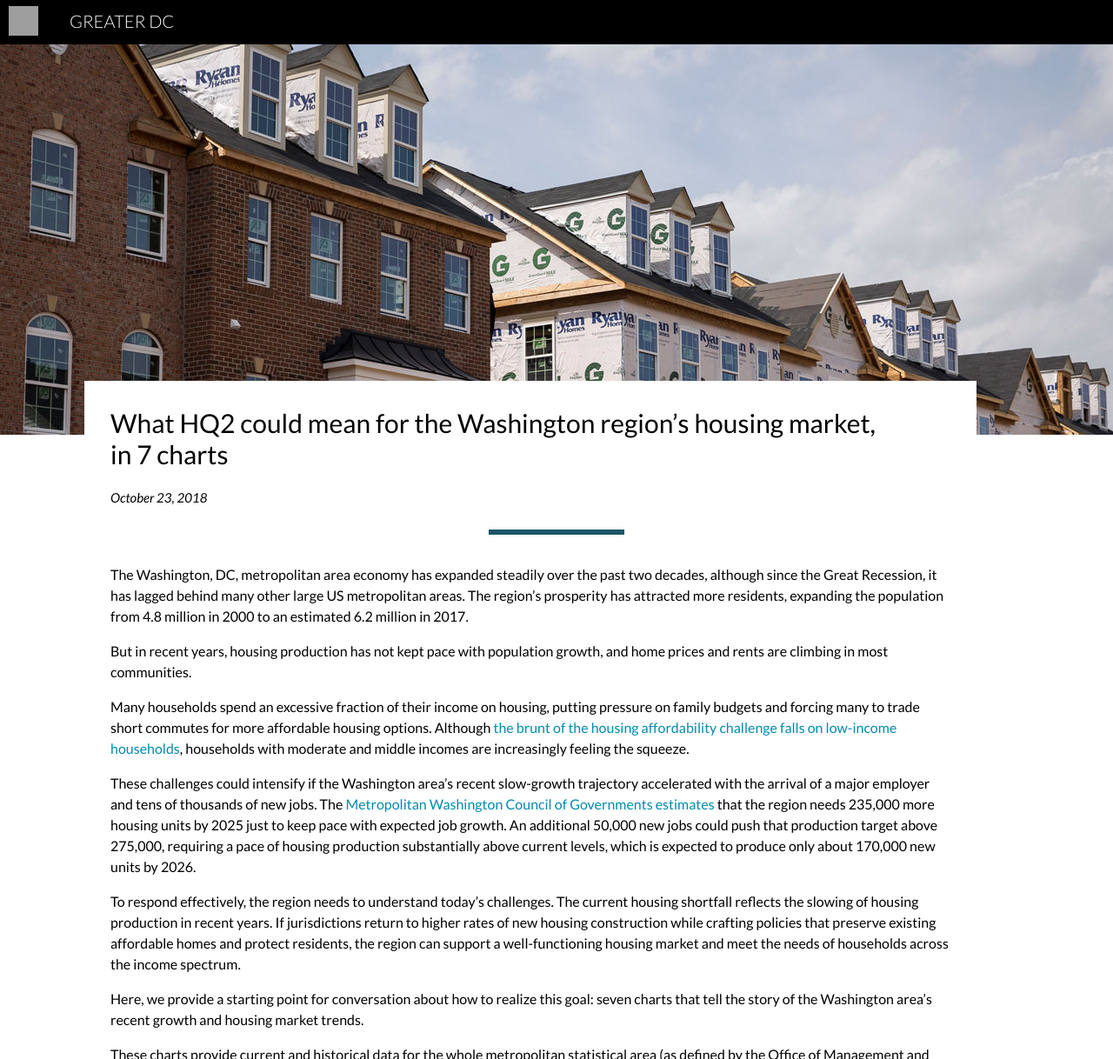
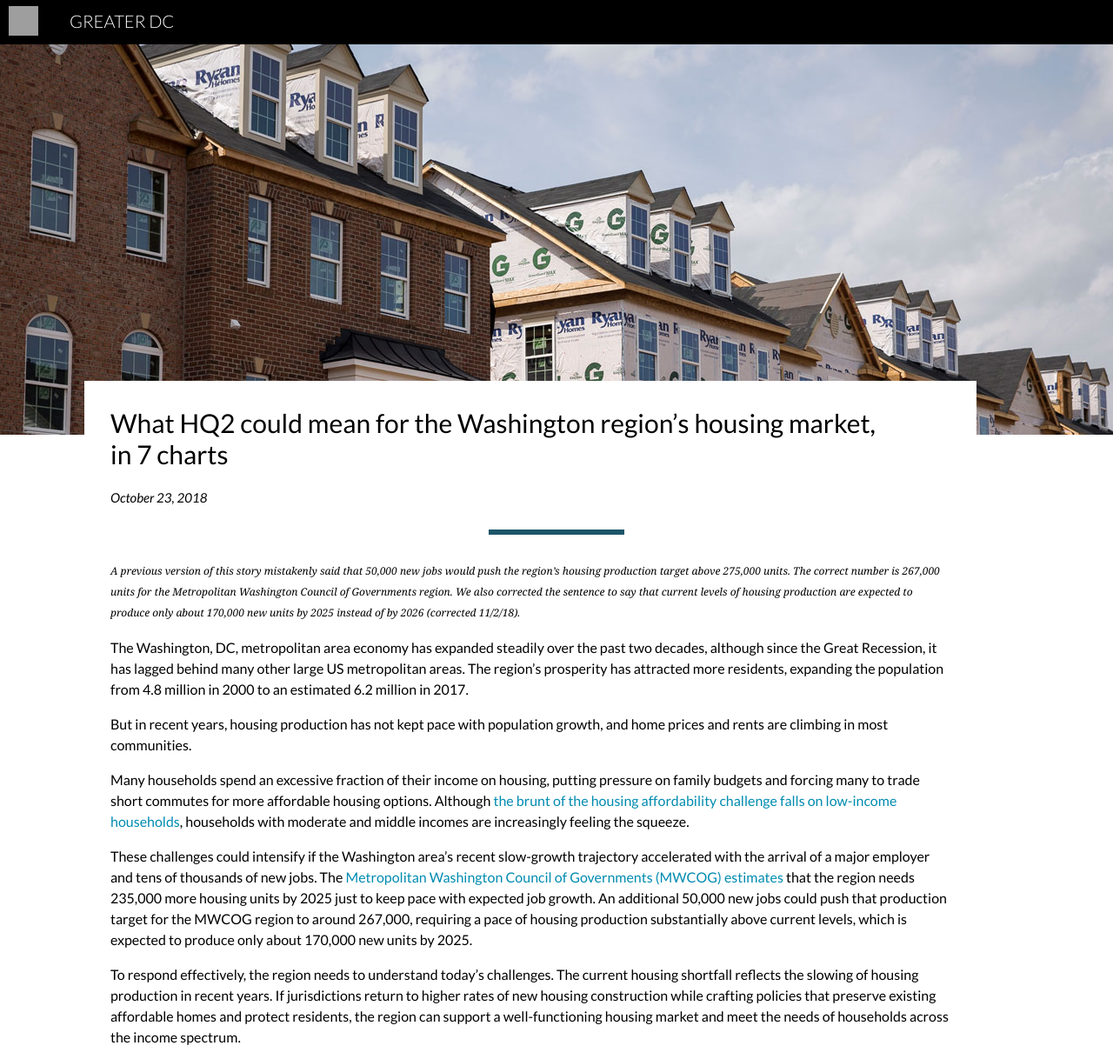
Before and after one commit to UI-Research/amazon-hq2-washington-housing-charts, a plain HTML site: page index.html in a window 1280 px wide. Shown: the top 1218 px of the page at 87% size. Drawn offline with nearby package versions, Linux system fonts and the light colour scheme; grey boxes are pictures that could not be loaded.

Commit message:
Add correction for incorrect numbers in 4th paragraph:

```diff
--- a/css/main.css
+++ b/css/main.css
@@ -147,6 +147,11 @@ body {
 }
 .main article p {
     margin-top: 0;
+}
+.correction {
+    font-family: Georgia, serif;
+    font-size: 12px;
+    font-style: italic;
 }
 .main h1 {
     font-size: 2em;
--- a/index.html
+++ b/index.html
@@ -123,13 +123,15 @@ j=d.createElement(s),dl=l!='dataLayer'?'&l='+l:'';j.async=true;j.src=
 
         <hr/>
         <div class = "main wrapper clearfix top">
+                <p class="correction">A previous version of this story mistakenly said that 50,000 new jobs would push the region’s housing production target above 275,000 units. The correct number is 267,000 units for the Metropolitan Washington Council of Governments region.  We also corrected the sentence to say that current levels of housing production are expected to produce only about 170,000 new units by 2025 instead of by 2026 (corrected 11/2/18).</p>
+
                 <p>The Washington, DC, metropolitan area economy has expanded steadily over the past two decades, although since the Great Recession, it has lagged behind many other large US metropolitan areas. The region&rsquo;s prosperity has attracted more residents, expanding the population from 4.8 million in 2000 to an estimated 6.2 million in 2017.</p>
 
                 <p>But in recent years, housing production has not kept pace with population growth, and home prices and rents are climbing in most communities.</p>
 
                 <p>Many households spend an excessive fraction of their income on housing, putting pressure on family budgets and forcing many to trade short commutes for more affordable housing options. Although <a href = "https://www.urban.org/research/publication/housing-security-washington-region" target = "_blank">the brunt of the housing affordability challenge falls on low-income households</a>, households with moderate and middle incomes are increasingly feeling the squeeze.</p>
 
-                <p>These challenges could intensify if the Washington area&rsquo;s recent slow-growth trajectory accelerated with the arrival of a major employer and tens of thousands of new jobs. The <a href="https://www.mwcog.org/documents/2018/09/12/regional-housing-memo-to-cog-board-cog-board-affordable-housing-housing/" target="_blank">Metropolitan Washington Council of Governments estimates</a> that the region needs 235,000 more housing units by 2025 just to keep pace with expected job growth. An additional 50,000 new jobs could push that production target above 275,000, requiring a pace of housing production substantially above current levels, which is expected to produce only about 170,000 new units by 2026.</p>
+                <p>These challenges could intensify if the Washington area’s recent slow-growth trajectory accelerated with the arrival of a major employer and tens of thousands of new jobs. The <a href="https://www.mwcog.org/documents/2018/09/12/regional-housing-memo-to-cog-board-cog-board-affordable-housing-housing/" target="_blank">Metropolitan Washington Council of Governments (MWCOG) estimates</a> that the region needs 235,000 more housing units by 2025 just to keep pace with expected job growth. An additional 50,000 new jobs could push that production target for the MWCOG region to around 267,000, requiring a pace of housing production substantially above current levels, which is expected to produce only about 170,000 new units by 2025.</p>
 
                 <p>To respond effectively, the region needs to understand today&rsquo;s challenges. The current housing shortfall reflects the slowing of housing production in recent years. If jurisdictions return to higher rates of new housing construction while crafting policies that preserve existing affordable homes and protect residents, the region can support a well-functioning housing market and meet the needs of households across the income spectrum. </p>
 
```
